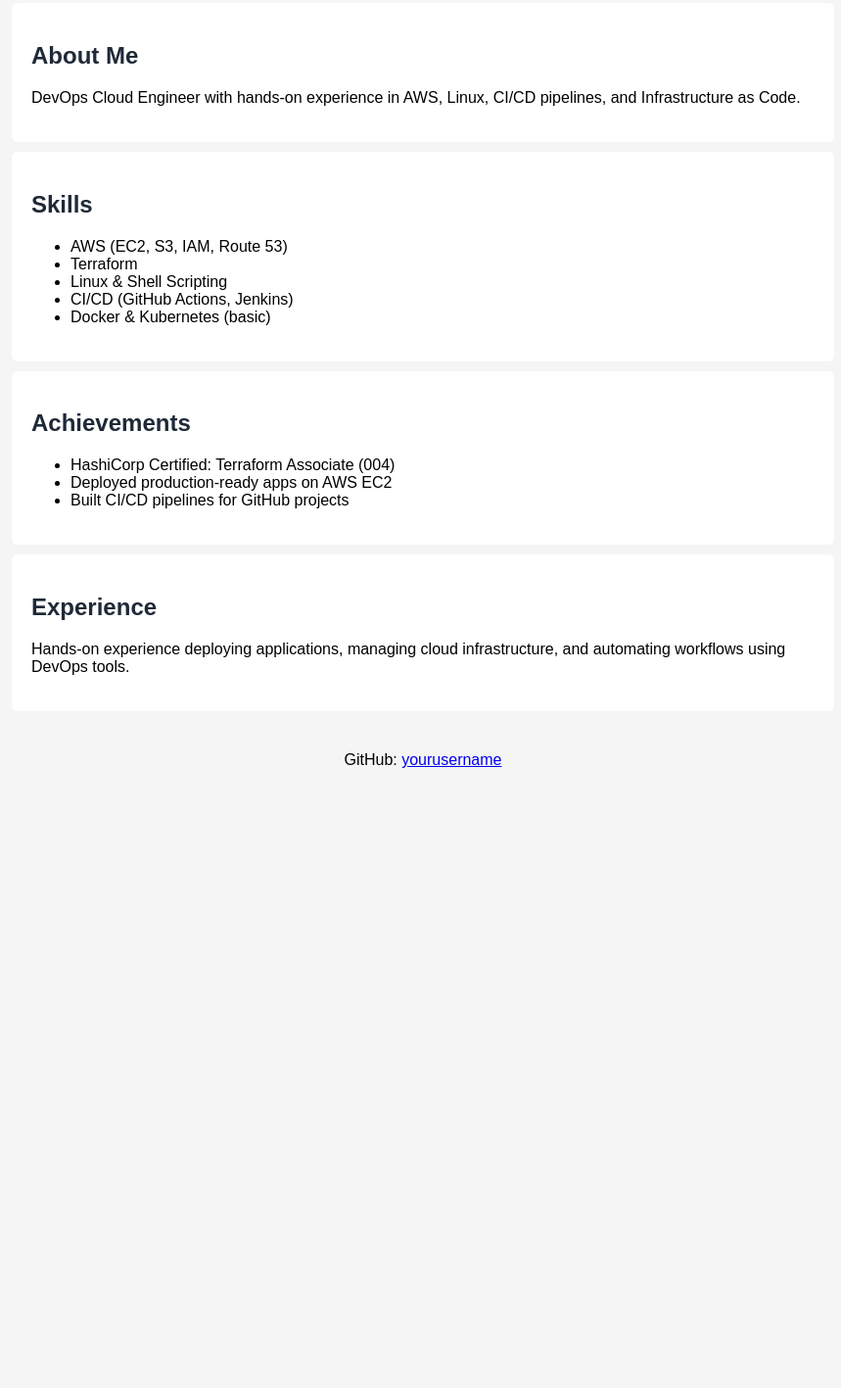
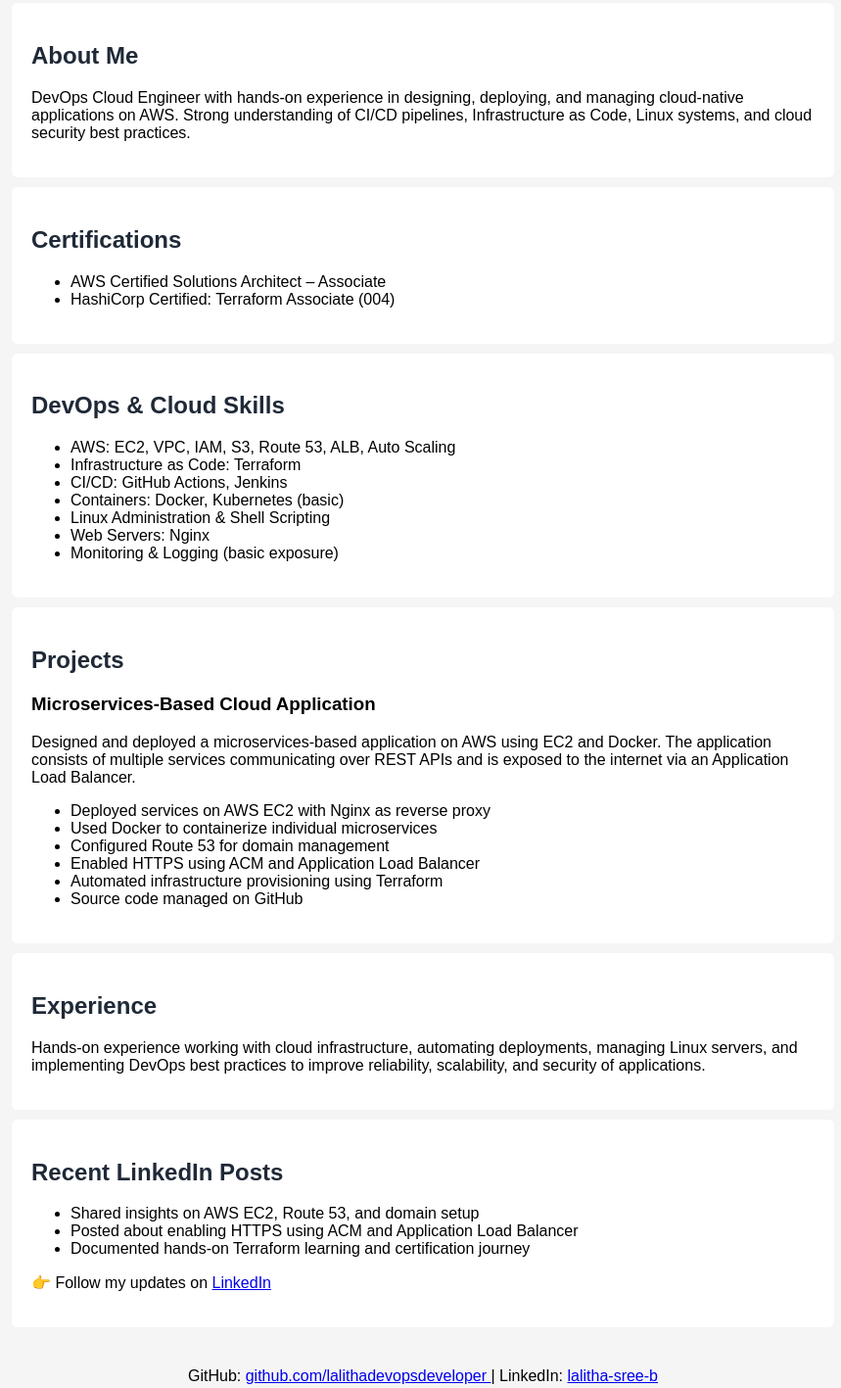
Before and after one commit to lalithadevopsdeveloper/DevopsPortfolioApplication, a plain HTML site: page index.html in a window 1280 px wide. Shown: the part 161-1578 px from the top of the page at 98% size, without its empty margins (208-1067 px from the left). Before the commit the page ends 977 px from the top, so only its background shows below. Drawn offline with Linux system fonts and the light colour scheme.

Commit message:
updated my home page

```diff
--- a/index.html
+++ b/index.html
@@ -5,6 +5,7 @@
   <title>Lalitha | DevOps Cloud Engineer</title>
   <link rel="stylesheet" href="style.css">
 </head>
+
 <body>
   <header>
     <h1>Lalitha</h1>
@@ -14,42 +15,90 @@
   <section>
     <h2>About Me</h2>
     <p>
-      DevOps Cloud Engineer with hands-on experience in AWS, Linux,
-      CI/CD pipelines, and Infrastructure as Code.
+      DevOps Cloud Engineer with hands-on experience in designing,
+      deploying, and managing cloud-native applications on AWS.
+      Strong understanding of CI/CD pipelines, Infrastructure as Code,
+      Linux systems, and cloud security best practices.
     </p>
   </section>
 
   <section>
-    <h2>Skills</h2>
+    <h2>Certifications</h2>
     <ul>
-      <li>AWS (EC2, S3, IAM, Route 53)</li>
-      <li>Terraform</li>
-      <li>Linux & Shell Scripting</li>
-      <li>CI/CD (GitHub Actions, Jenkins)</li>
-      <li>Docker & Kubernetes (basic)</li>
+      <li>AWS Certified Solutions Architect – Associate</li>
+      <li>HashiCorp Certified: Terraform Associate (004)</li>
     </ul>
   </section>
 
   <section>
-    <h2>Achievements</h2>
+    <h2>DevOps & Cloud Skills</h2>
     <ul>
-      <li>HashiCorp Certified: Terraform Associate (004)</li>
-      <li>Deployed production-ready apps on AWS EC2</li>
-      <li>Built CI/CD pipelines for GitHub projects</li>
+      <li>AWS: EC2, VPC, IAM, S3, Route 53, ALB, Auto Scaling</li>
+      <li>Infrastructure as Code: Terraform</li>
+      <li>CI/CD: GitHub Actions, Jenkins</li>
+      <li>Containers: Docker, Kubernetes (basic)</li>
+      <li>Linux Administration & Shell Scripting</li>
+      <li>Web Servers: Nginx</li>
+      <li>Monitoring & Logging (basic exposure)</li>
+    </ul>
+  </section>
+
+  <section>
+    <h2>Projects</h2>
+
+    <h3>Microservices-Based Cloud Application</h3>
+    <p>
+      Designed and deployed a microservices-based application on AWS
+      using EC2 and Docker. The application consists of multiple services
+      communicating over REST APIs and is exposed to the internet via
+      an Application Load Balancer.
+    </p>
+    <ul>
+      <li>Deployed services on AWS EC2 with Nginx as reverse proxy</li>
+      <li>Used Docker to containerize individual microservices</li>
+      <li>Configured Route 53 for domain management</li>
+      <li>Enabled HTTPS using ACM and Application Load Balancer</li>
+      <li>Automated infrastructure provisioning using Terraform</li>
+      <li>Source code managed on GitHub</li>
     </ul>
   </section>
 
   <section>
     <h2>Experience</h2>
     <p>
-      Hands-on experience deploying applications, managing cloud
-      infrastructure, and automating workflows using DevOps tools.
+      Hands-on experience working with cloud infrastructure,
+      automating deployments, managing Linux servers, and implementing
+      DevOps best practices to improve reliability, scalability,
+      and security of applications.
+    </p>
+  </section>
+
+  <section>
+    <h2>Recent LinkedIn Posts</h2>
+    <ul>
+      <li>Shared insights on AWS EC2, Route 53, and domain setup</li>
+      <li>Posted about enabling HTTPS using ACM and Application Load Balancer</li>
+      <li>Documented hands-on Terraform learning and certification journey</li>
+    </ul>
+    <p>
+      👉 Follow my updates on
+      <a href="https://www.linkedin.com/in/lalitha-sree-b-b7a4185a/" target="_blank">
+        LinkedIn
+      </a>
     </p>
   </section>
 
   <footer>
     <p>
-      GitHub: <a href="https://github.com/yourusername">yourusername</a>
+      GitHub:
+      <a href="https://github.com/lalithadevopsdeveloper" target="_blank">
+        github.com/lalithadevopsdeveloper
+      </a>
+      |
+      LinkedIn:
+      <a href="https://www.linkedin.com/in/lalitha-sree-b-b7a4185a/" target="_blank">
+        lalitha-sree-b
+      </a>
     </p>
   </footer>
 </body>
```
